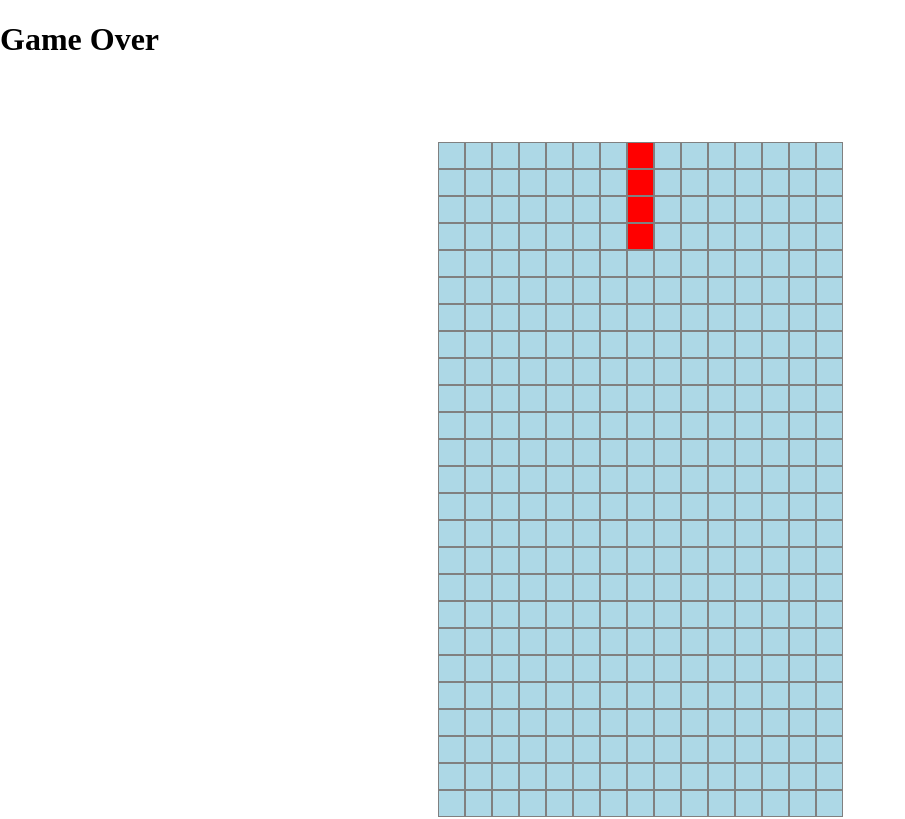
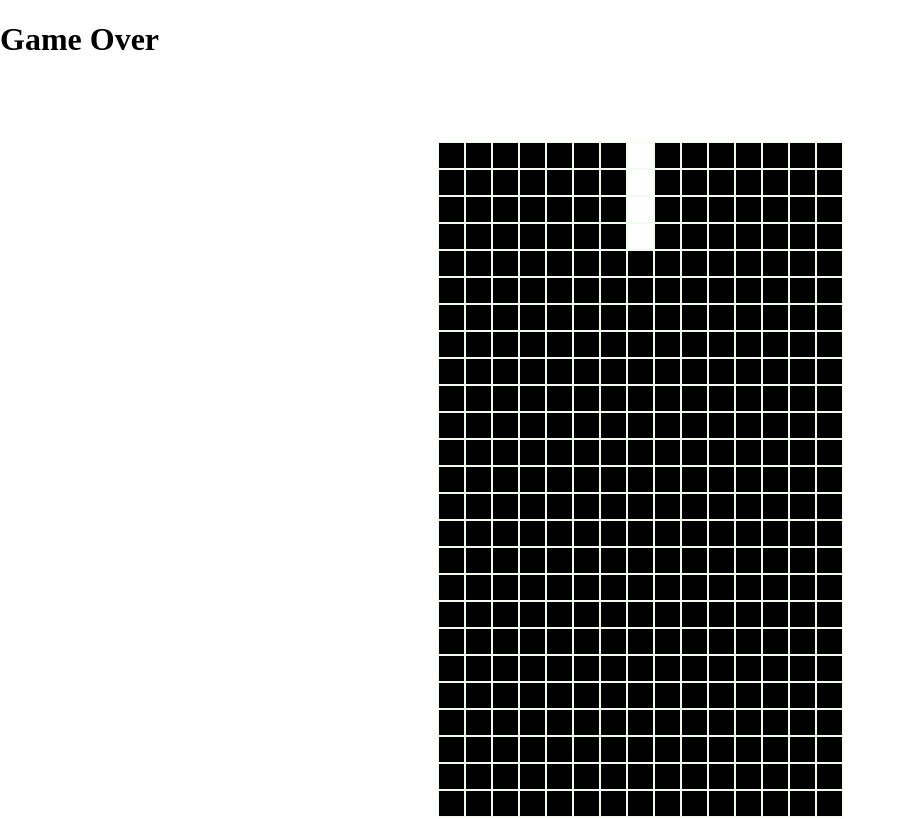
Before and after one commit to iamBevan/snake, a React (Create React App) app: page / in a window 1280 px wide. Shown: the top 819 px of the page, without its empty margins (0-905 px from the left). Built offline with nearby package versions, Linux system fonts and the light colour scheme; the HTML template or start-up script is replaced by a standard one.

Commit message:
fixed edge collision

```diff
--- a/src/components/grid/Grid.tsx
+++ b/src/components/grid/Grid.tsx
@@ -38,18 +38,31 @@ function Grid() {
 		return <h1>Game Over</h1>;
 	};
 
+	// const reDrawGrid = ({x}) => {
+	// 	setGrid(
+	// 		produce(grid, (gridCopy) => {
+	// 			gridCopy[yPos + 1][xPos] = 1;
+	// 			if (tail[0]) {
+	// 				gridCopy[tail[0]?.y][tail[0]?.x] = 0;
+	// 			}
+	// 		})
+	// 	);
+	// }
+
+	const food = () => {};
+
 	const runSnake = () => {
-		if (yPos > 0 && yPos < numRows - 1 && xPos > 0 && xPos < numCols - 1) {
 		switch (direction) {
 			case "up":
-					const up = produce(grid, (gridCopy) => {
+				setGrid(
+					produce(grid, (gridCopy) => {
 						gridCopy[yPos - 1][xPos] = 1;
 						if (tail[0]) {
 							gridCopy[tail[0]?.y][tail[0]?.x] = 0;
 						}
-					});
+					})
+				);
 				setYPos(yPos - 1);
-					setGrid(up);
 				break;
 			case "down":
 				setGrid(
@@ -61,7 +74,6 @@ function Grid() {
 					})
 				);
 				setYPos(yPos + 1);
-
 				break;
 			case "left":
 				setGrid(
@@ -73,7 +85,6 @@ function Grid() {
 					})
 				);
 				setXPos(xPos - 1);
-
 				break;
 			case "right":
 				setGrid(
@@ -85,7 +96,6 @@ function Grid() {
 					})
 				);
 				setXPos(xPos + 1);
-
 				break;
 		}
 		if (tail?.length === snakeLength) {
@@ -96,24 +106,29 @@ function Grid() {
 		} else {
 			tail.push({ x: xPos, y: yPos });
 		}
-		} else {
-			toggleIsRunning(false);
-			console.log("else");
-		}
 	};
 
 	useInterval(
 		() => {
+			if (
+				(yPos === 0 && direction === "up") ||
+				(xPos === 0 && direction === "left") ||
+				(yPos === numRows - 1 && direction === "down") ||
+				(xPos === numCols - 1 && direction === "right")
+			) {
+				toggleIsRunning(false);
+			} else {
 				runSnake();
 				setCount(count + 1);
-			console.log(tail);
+				console.log("interval log", xPos, yPos);
+			}
 		},
 		isRunning ? delay : null
 	);
 
 	// console.log(grid);
-	console.log("yPos", yPos);
-	console.log("xPos", xPos);
+	// console.log("yPos", yPos);
+	// console.log("xPos", xPos);
 
 	const handleKeyPress = useCallback((e: KeyboardEvent) => {
 		e.preventDefault();
@@ -161,8 +176,8 @@ function Grid() {
 								style={{
 									width: 25,
 									height: 25,
-									backgroundColor: grid[i][k] ? "red" : "lightblue",
-									border: "1px solid grey",
+									backgroundColor: grid[i][k] ? "white" : "black",
+									border: "1px solid #f1faee",
 								}}
 							/>
 						))
```
Lines whose indentation alone changed are shown as unchanged.
